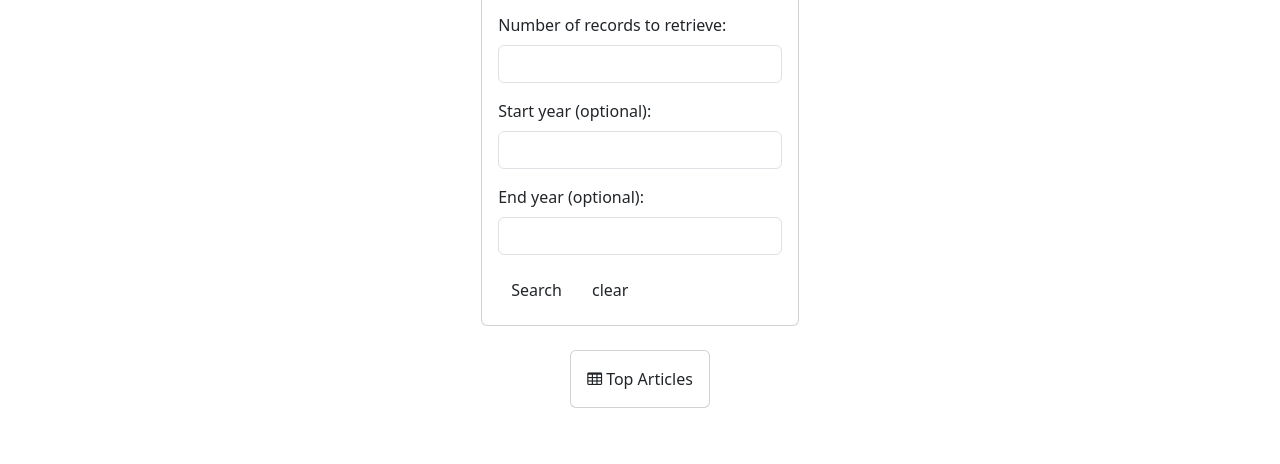
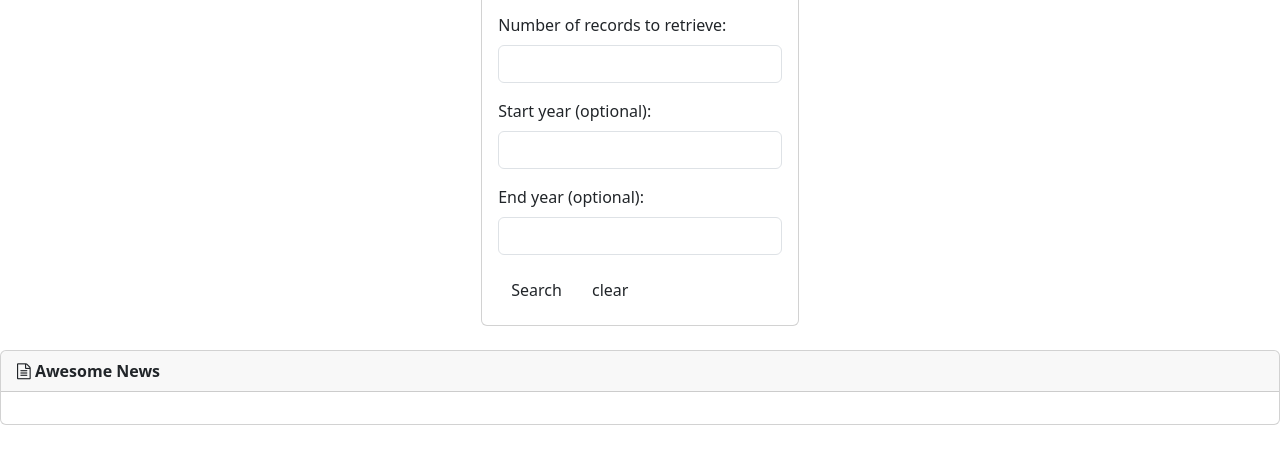
Before and after one commit to venkatdangeti/News-Search, a plain HTML site: page index.html in a window 1280 px wide. Shown: the part 228-692 px from the top of the page. Drawn offline with nearby package versions, Linux system fonts and the light colour scheme.

Commit message:
added section for displaying

```diff
--- a/index.html
+++ b/index.html
@@ -48,23 +48,19 @@
     </div>
 </div>
 
-<div class="row justify-content-center mt-4">
-    <div class="col-md-auto">
-        <div class="card">
-            <div class="card-body">
-                <i class="fa fa-table"></i> Top Articles
 
-
-
-
-
-
-
-            </div>
+<div class="row">
+    <div class="col-sm-12">
+      <br>
+      <div class="card">
+        <div class="card-header fw-bold">
+          <i class="fa fa-file-text-o"></i> Awesome News
         </div>
+        <div class="card-body" id="article-section">
+        </div>
+      </div>
     </div>
-</div>
-
+  </div>
 
 
 <script src="https://cdn.jsdelivr.net/npm/bootstrap@5.3.0/dist/js/bootstrap.bundle.min.js"></script>
```
